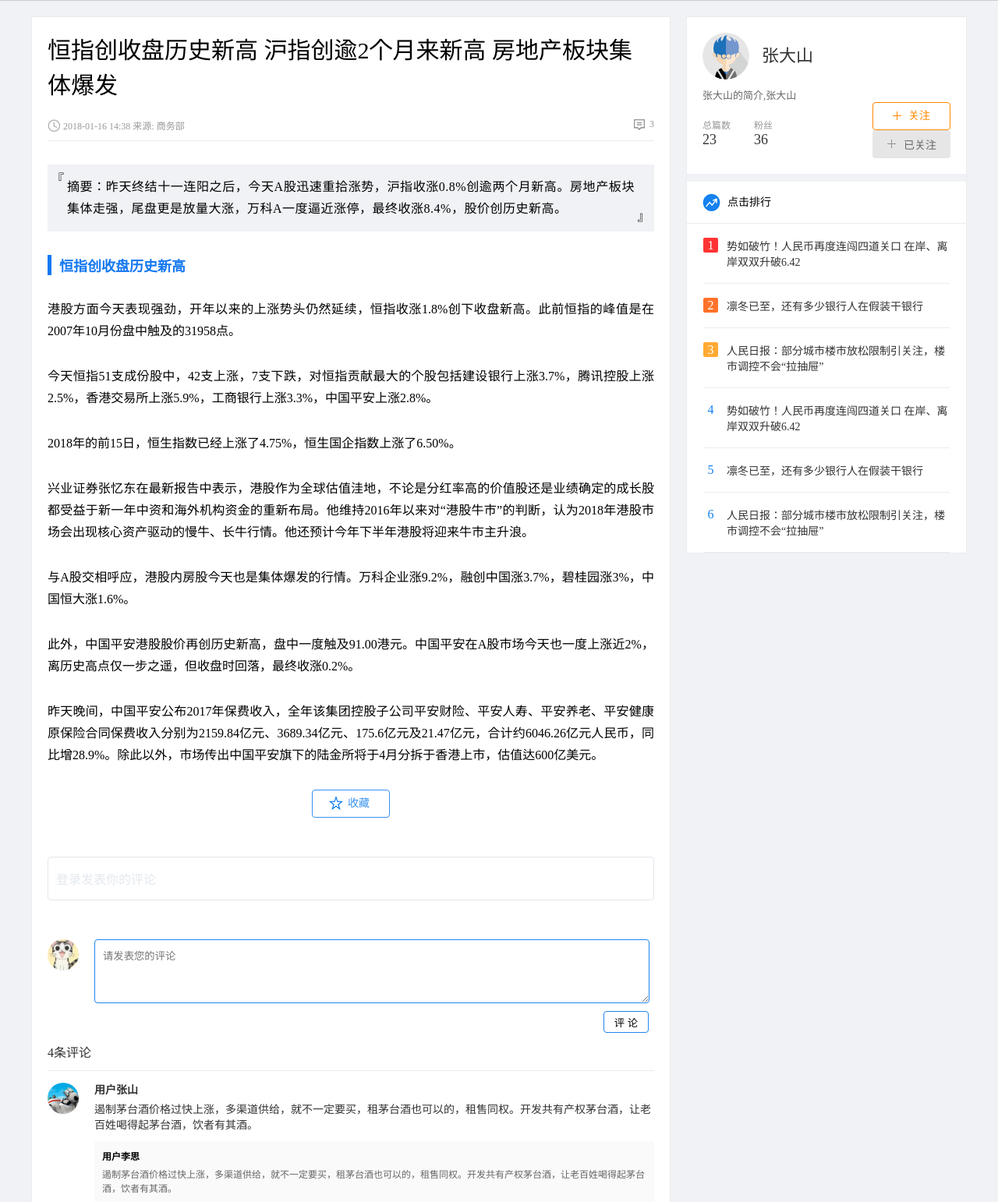
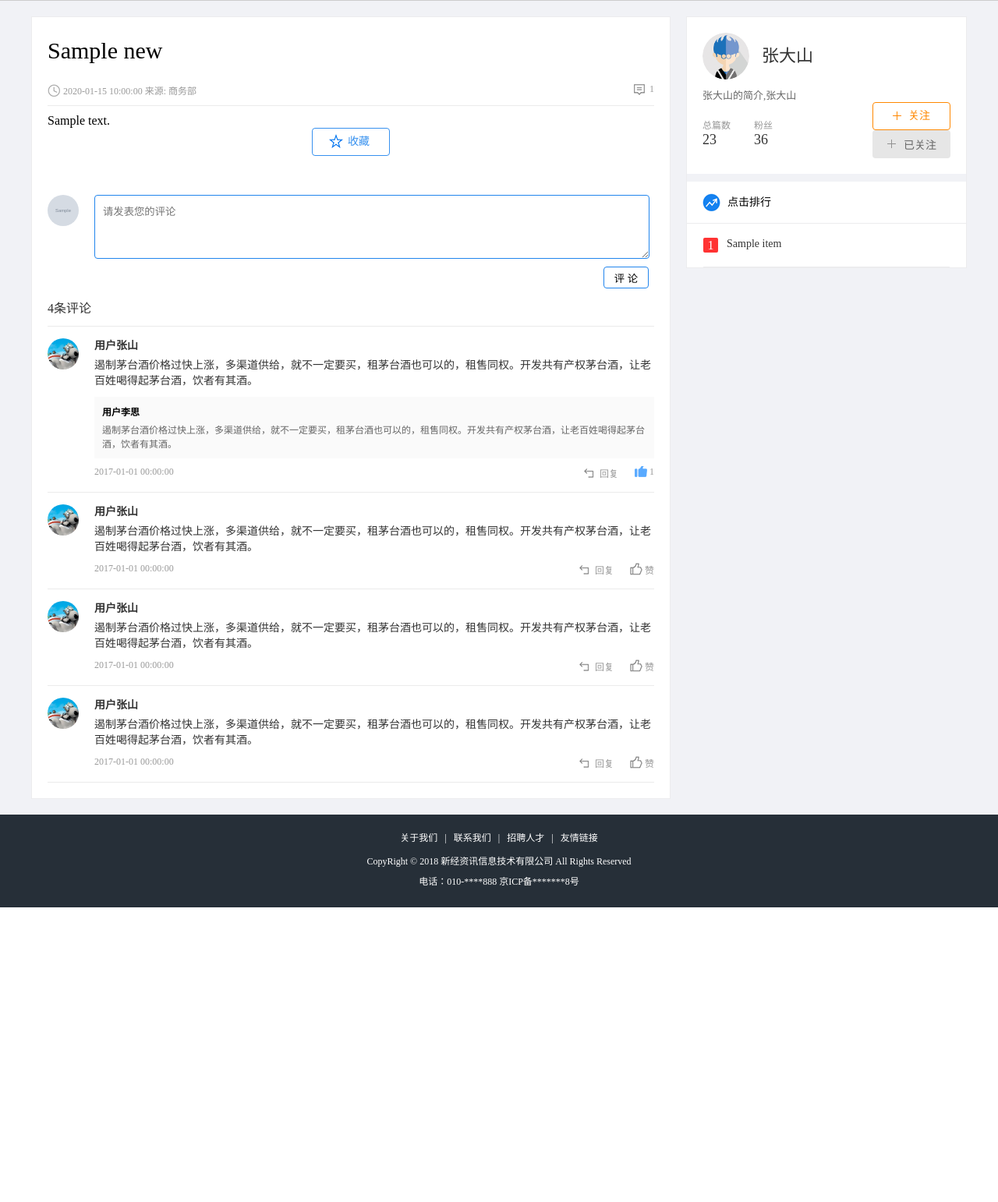
Before and after one commit to wangjianxun1995/-bolingboling, a Flask app: template info_34/info/templates/news/detail.html in a window 1280 px wide. Shown: the part 59-1601 px from the top of the page at 78% size. After the commit the page ends 1223 px from the top, so only its background shows below. Run offline with Flask 2, Linux system fonts and the light colour scheme; the template is opened without the code that fills it: most values are stand-ins (such as "Sample title", 1, 10 or a date in 2020); grey boxes marked "Sample" are stand-in pictures; parts of the project's set-up code (start-up, migrations or seed data) failed here and were passed over.

Commit message:
页面详情的模块渲染

```diff
--- a/info_34/info/templates/news/detail.html
+++ b/info_34/info/templates/news/detail.html
@@ -1,5 +1,6 @@
 {% extends 'news/base.html' %}
 {% block titleBlock %}文章详情页{% endblock %}
+
 {% block scriptBlock %}
     <script type="text/javascript" src="../../static/news/js/detail.js"></script>
 {% endblock %}
@@ -10,49 +11,37 @@
 
 {% block contentBlock %}
     <div class="detail_con fl">
-            <h3>恒指创收盘历史新高 沪指创逾2个月来新高 房地产板块集体爆发</h3>
+            <h3>{{ data.news.title }}</h3>
             <div class="detail_about clearfix">
-                <span class="time_souce fl">2018-01-16 14:38 来源: 商务部</span>
-                <span class="comment fr">3</span>
+                <span class="time_souce fl">{{ data.news.create_time }} 来源: 商务部</span>
+                <span class="comment fr">{{ data.news.comments_count }}</span>
             </div>
 
-            <p class="summary">
-                摘要：昨天终结十一连阳之后，今天A股迅速重拾涨势，沪指收涨0.8%创逾两个月新高。房地产板块集体走强，尾盘更是放量大涨，万科A一度逼近涨停，最终收涨8.4%，股价创历史新高。
-            </p>
 
-            <h4>恒指创收盘历史新高</h4>
 
-            <p>
-            港股方面今天表现强劲，开年以来的上涨势头仍然延续，恒指收涨1.8%创下收盘新高。此前恒指的峰值是在2007年10月份盘中触及的31958点。</p>
-<p>
-今天恒指51支成份股中，42支上涨，7支下跌，对恒指贡献最大的个股包括建设银行上涨3.7%，腾讯控股上涨2.5%，香港交易所上涨5.9%，工商银行上涨3.3%，中国平安上涨2.8%。</p>
-<p>
-2018年的前15日，恒生指数已经上涨了4.75%，恒生国企指数上涨了6.50%。</p>
-<p>
-兴业证券张忆东在最新报告中表示，港股作为全球估值洼地，不论是分红率高的价值股还是业绩确定的成长股都受益于新一年中资和海外机构资金的重新布局。他维持2016年以来对“港股牛市”的判断，认为2018年港股市场会出现核心资产驱动的慢牛、长牛行情。他还预计今年下半年港股将迎来牛市主升浪。</p>
-<p>
-与A股交相呼应，港股内房股今天也是集体爆发的行情。万科企业涨9.2%，融创中国涨3.7%，碧桂园涨3%，中国恒大涨1.6%。</p>
-<p>
-此外，中国平安港股股价再创历史新高，盘中一度触及91.00港元。中国平安在A股市场今天也一度上涨近2%，离历史高点仅一步之遥，但收盘时回落，最终收涨0.2%。</p>
-<p>
-昨天晚间，中国平安公布2017年保费收入，全年该集团控股子公司平安财险、平安人寿、平安养老、平安健康原保险合同保费收入分别为2159.84亿元、3689.34亿元、175.6亿元及21.47亿元，合计约6046.26亿元人民币，同比增28.9%。除此以外，市场传出中国平安旗下的陆金所将于4月分拆于香港上市，估值达600亿美元。</p>
-
+           {{ data.news.content |safe}}
 
         <a href="javascript:;" class="collection block-center">收藏</a>
         <a href="javascript:;" class="collected block-center" style="display: none"><span class="out">已收藏</span><span class="over">取消收藏</span></a>
 
 
-        <div class="comment_form_logout">
-            登录发表你的评论
-        </div>
-
-        <form action="" class="comment_form">
+        {% if data.user_info %}
+        <form action="" class="comment_form" data-newsid="{{ data.news.id }}">
             <div class="person_pic">
-                <img src="../../static/news/images/cat.jpg" alt="用户图标">
+                <img src="{% if data.user_info.avatar_url %}
+                    {{ data.user_info.avatar_url }}
+                {% else %}
+                    ../../static/news/images/person01.png
+                {% endif %}" alt="用户图标">
             </div>
             <textarea placeholder="请发表您的评论" class="comment_input"></textarea>
             <input type="submit" name="" value="评 论" class="comment_sub">
         </form>
+    {% else %}
+        <div class="comment_form_logout">
+            登录发表你的评论
+        </div>
+    {% endif %}
 
 
         <div class="comment_count">
@@ -154,13 +143,10 @@
             <div class="rank_title">
                 <h3>点击排行</h3>
             </div>
-            <ul class="rank_list">
-                <li><span class="first">1</span><a href="#">势如破竹！人民币再度连闯四道关口 在岸、离岸双双升破6.42</a></li>
-                <li><span class="second">2</span><a href="#">凛冬已至，还有多少银行人在假装干银行</a></li>
-                <li><span class="third">3</span><a href="#">人民日报：部分城市楼市放松限制引关注，楼市调控不会“拉抽屉”</a></li>
-                <li><span>4</span><a href="#">势如破竹！人民币再度连闯四道关口 在岸、离岸双双升破6.42</a></li>
-                <li><span>5</span><a href="#">凛冬已至，还有多少银行人在假装干银行</a></li>
-                <li><span>6</span><a href="#">人民日报：部分城市楼市放松限制引关注，楼市调控不会“拉抽屉”</a></li>
-            </ul>
+           <ul class="rank_list">
+                {% for item in data.clisks_news %}
+                    <li><span class="{{ loop.index0 | index_kind }}">{{ loop.index }}</span><a href="#">{{ item.title }}</a></li>
+                {% endfor %}
+             </ul>
         </div>
 {% endblock %}
```
Also changed, not shown: info_34/info/models.py (+9 -9 lines), info_34/info/modules/news_blue/views_blue.py (+44 -1 lines), 1 other file.
